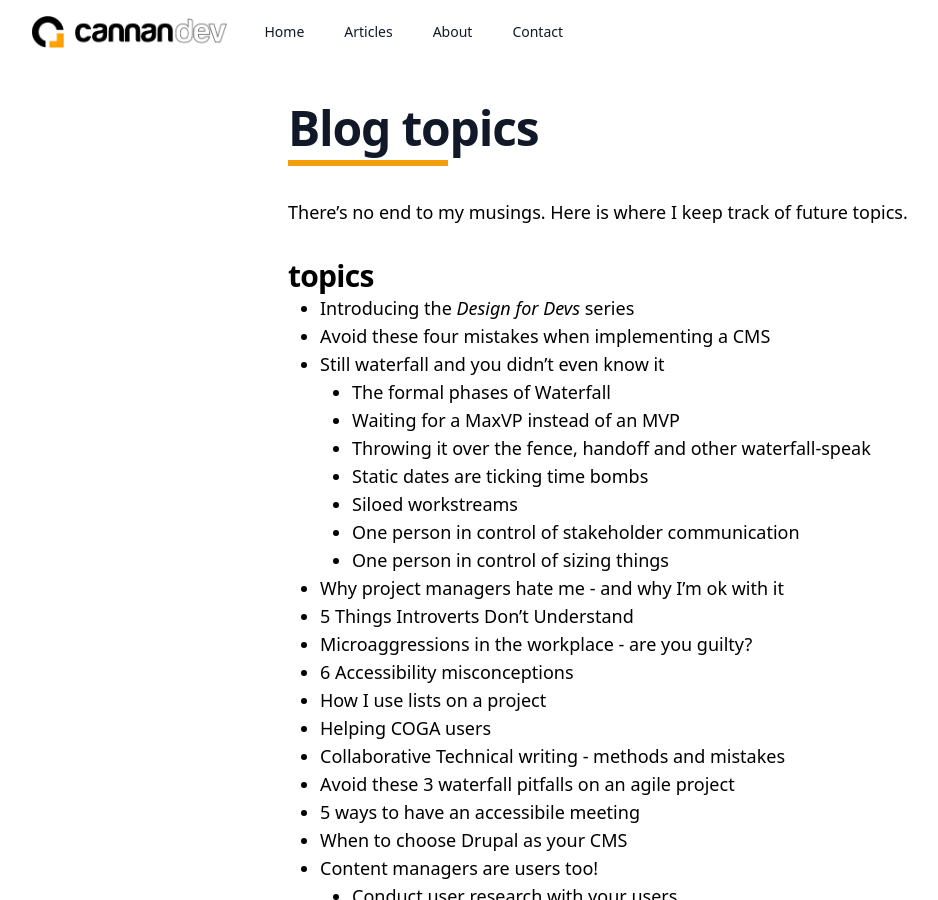
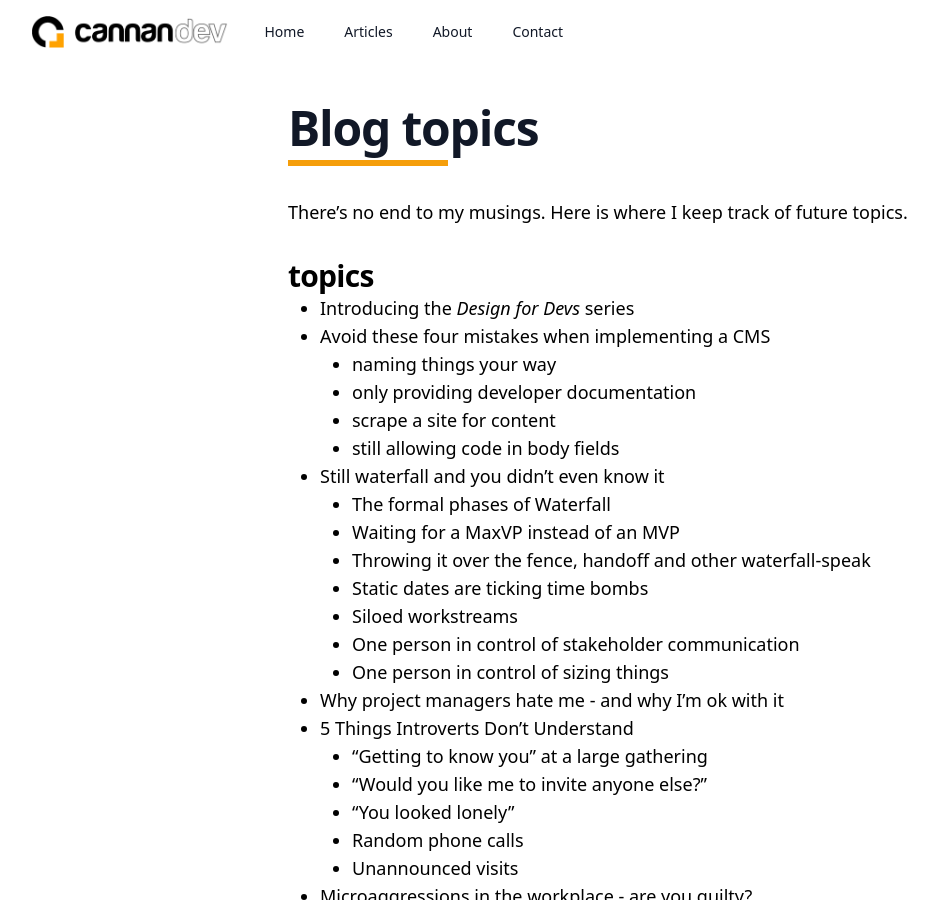
Before and after one commit to cannandev/plain-ole-jekyll-blog, a Jekyll site: the page built from topics.md, in a window 1280 px wide and 900 px high. Shown: the whole window, without its empty margins (0-938 px from the left). Built offline with Jekyll 4.4.1, drawn with Linux system fonts in a browser that asks for light colours.

Commit message:
Update topics.

```diff
--- a/topics.md
+++ b/topics.md
@@ -11,6 +11,10 @@ There's no end to my musings. Here is where I keep track of future topics.
 
 * Introducing the _Design for Devs_ series
 * Avoid these four mistakes when implementing a CMS
+  * naming things your way
+  * only providing developer documentation
+  * scrape a site for content
+  * still allowing code in body fields
 * Still waterfall and you didn't even know it
   * The formal phases of Waterfall
   * Waiting for a MaxVP instead of an MVP
@@ -21,6 +25,11 @@ There's no end to my musings. Here is where I keep track of future topics.
   * One person in control of sizing things
 * Why project managers hate me - and why I'm ok with it
 * 5 Things Introverts Don't Understand
+  * "Getting to know you" at a large gathering
+  * "Would you like me to invite anyone else?"
+  * "You looked lonely"
+  * Random phone calls
+  * Unannounced visits
 * Microaggressions in the workplace - are you guilty?
 * 6 Accessibility misconceptions
 * How I use lists on a project
```
